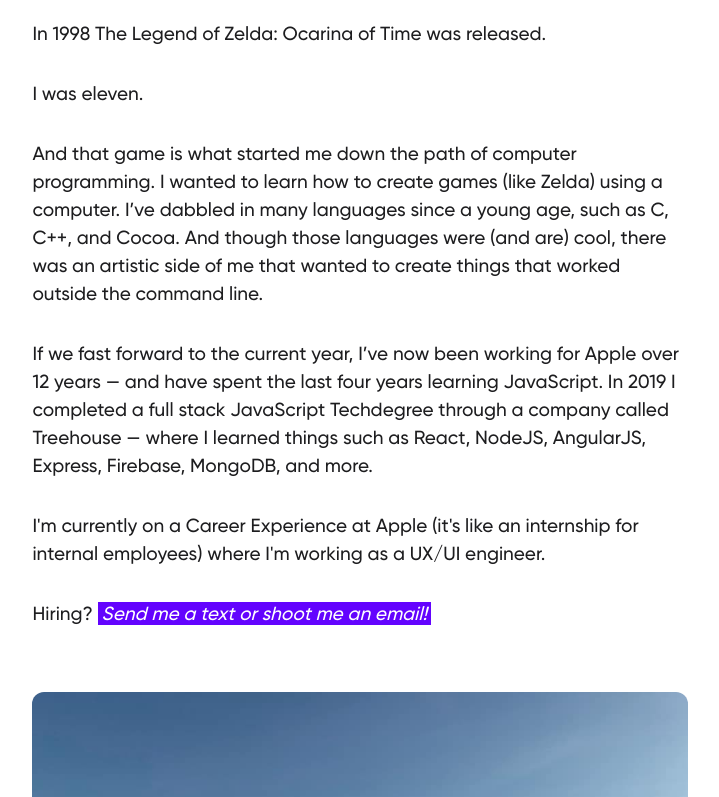
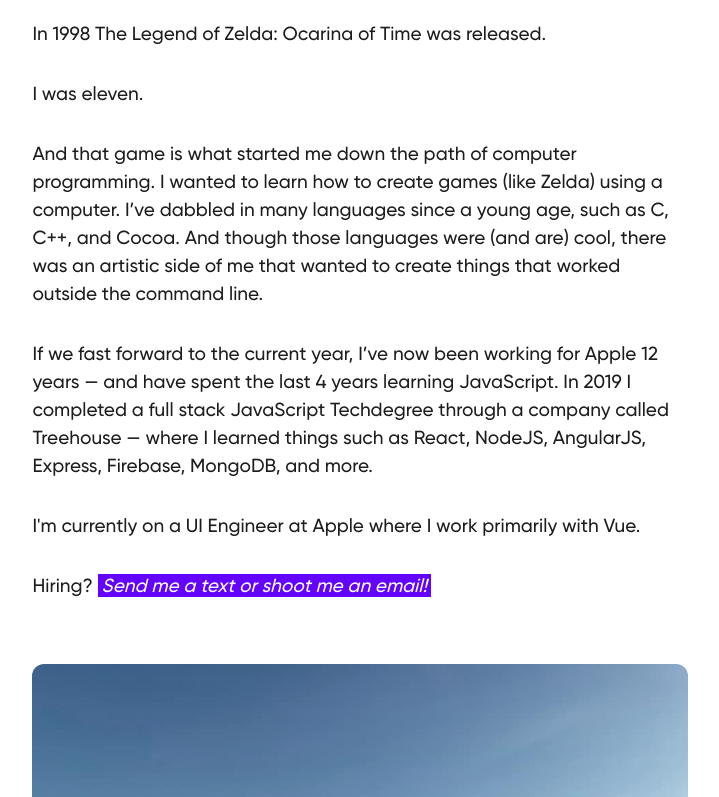
Before and after one commit to brandonleichty/personal-website-nextjs, a Next.js app: page /about in a window 1280 px wide. Shown: the part 490-1287 px from the top of the page, without its empty margins (280-999 px from the left). Built offline with nearby package versions, Linux system fonts and the light colour scheme; no server answers.

Commit message:
Update About Me page with new role at Apple and dynamic dates

```diff
--- a/pages/about.js
+++ b/pages/about.js
@@ -2,7 +2,9 @@
 import Head from "next/head";
 import Image from "next/image";
 import AboutMeButton from "../components/AboutMeButton";
+import { yearsBetween } from "../utilities/yearsBetween"
 import { useState } from "react";
+import {APPLE_HIRE_DATE, WEB_DEV_JOURNEY_START_DATE} from '../variables/constants'
 
 export default function About() {
   const [longStory, setLongStory] = useState(true);
@@ -37,16 +39,14 @@
 
                 <p>
                   If we fast forward to the current year, I’ve now been working
-                  for Apple over 12 years — and have spent the last four years
+                  for Apple {yearsBetween(APPLE_HIRE_DATE)} years — and have spent the last {yearsBetween(WEB_DEV_JOURNEY_START_DATE)} years
                   learning JavaScript. In 2019 I completed a full stack
                   JavaScript Techdegree through a company called Treehouse —
                   where I learned things such as React, NodeJS, AngularJS,
                   Express, Firebase, MongoDB, and more.
                 </p>
                 <p>
-                  I'm currently on a Career Experience at Apple (it's like an
-                  internship for internal employees) where I'm working as a
-                  UX/UI engineer.
+                  I'm currently on a UI Engineer at Apple where I work primarily with Vue.
                 </p>
                 <p>
                   Hiring?{" "}
@@ -59,8 +59,7 @@
               <>
                 <p>
                   I'm a full-stack JavaScript developer, long time Apple
-                  employee, and Minnesota native. My current favorite tech stack
-                  is Next.js, GraphQL, and Postgres.
+                  employee, and Minnesota native. I'm currently a UI Engineer at Apple—where I work primarly with Vue.
                 </p>
               </>
             )}
```
